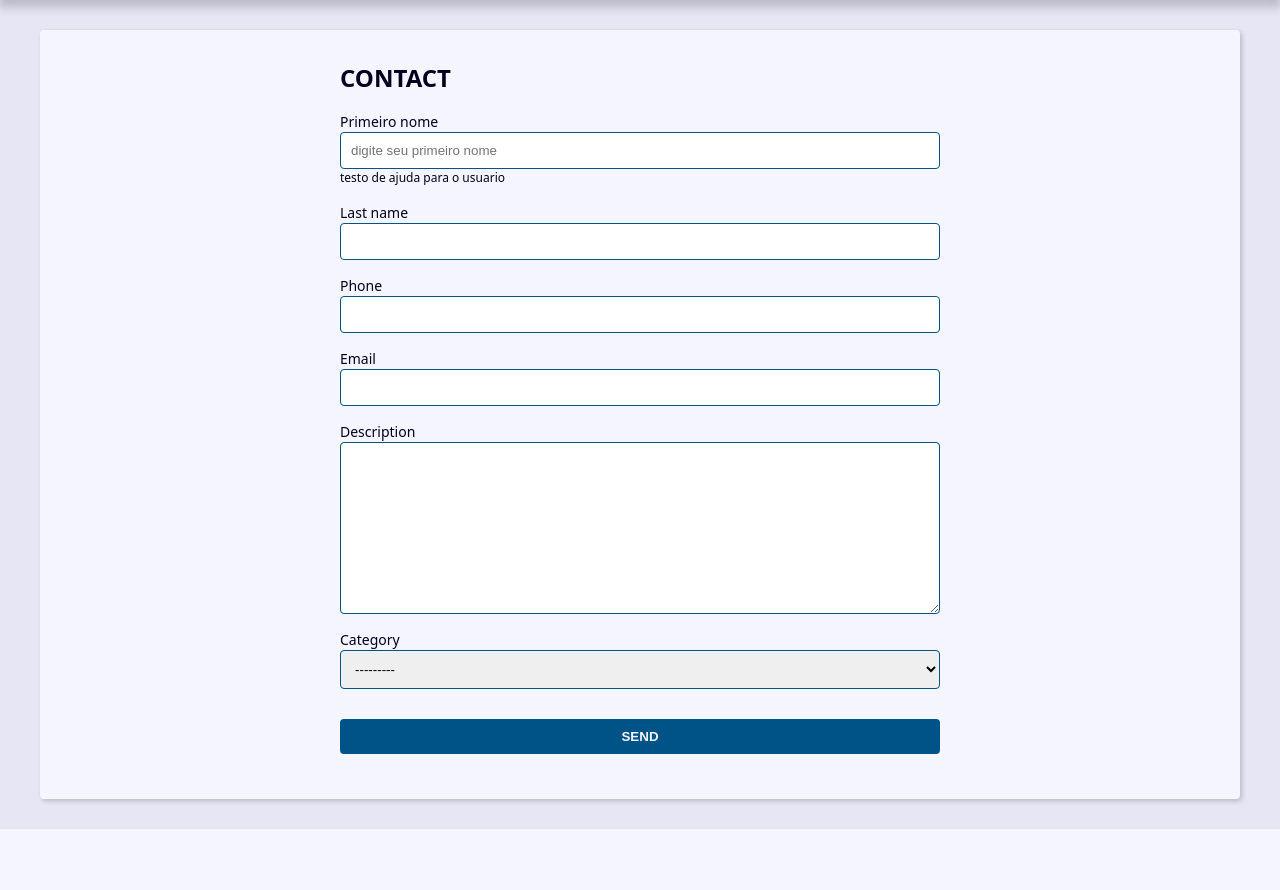
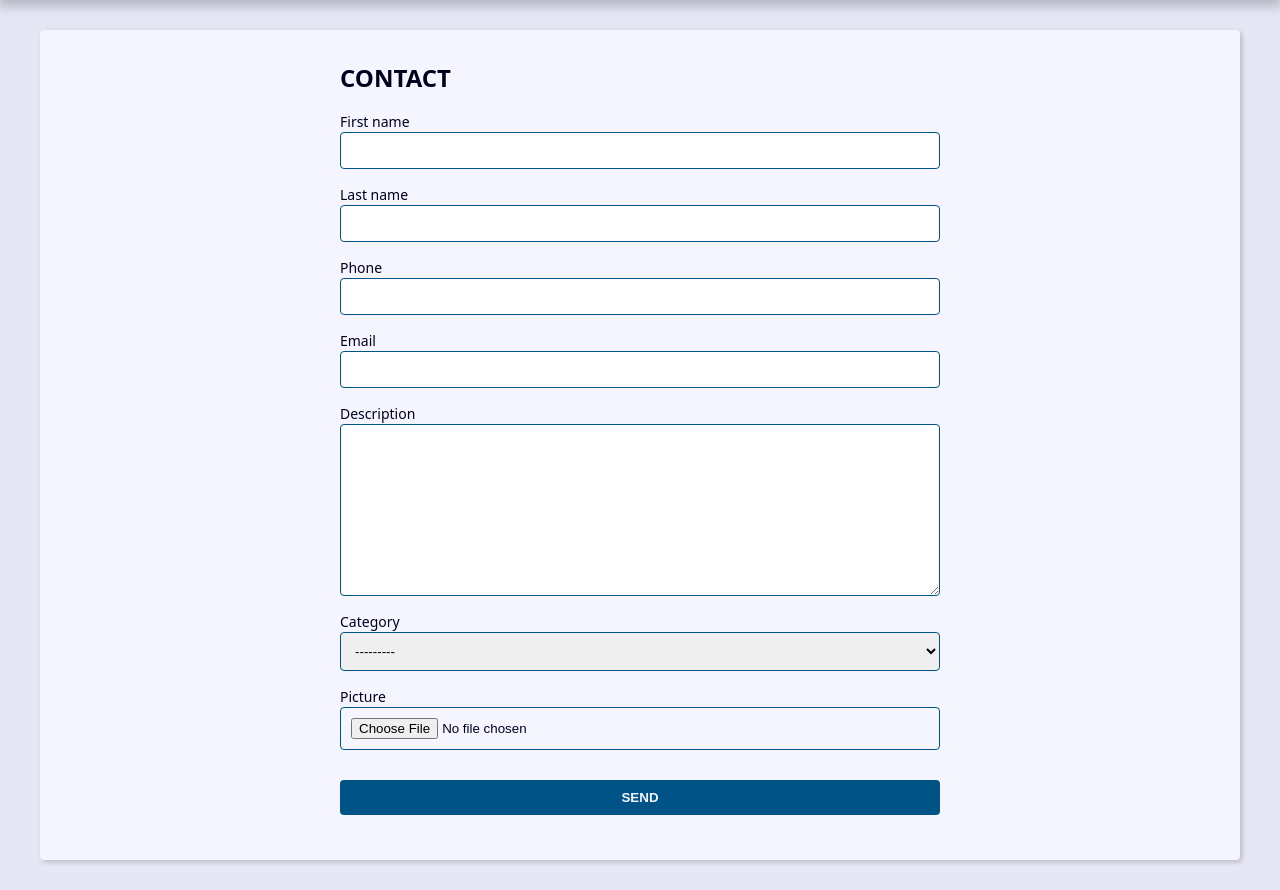
Before and after one commit to Humberto-Matondo/Agenda, a Django app: page /contact/create/ in a window 1280 px wide. Shown: the part 239-1129 px from the top of the page. Before the commit the page ends 1068 px from the top, so only its background shows below. Run offline with Django 4.2, Linux system fonts and the light colour scheme; data that the repository does not hold is empty.

Commit message:
WORKING WITH IMAGEFIELD IN THE TEMPLATE AND FORMS

```diff
--- a/contact/forms.py
+++ b/contact/forms.py
@@ -3,22 +3,19 @@ from django.core.exceptions import ValidationError
 from . import models
 
 class ContactForm(forms.ModelForm):
-    #codigo do widget:
-    first_name = forms.CharField(
-        widget = forms.TextInput(
+    picture = forms.ImageField(
+        widget= forms.FileInput(
             attrs={
-                'placeholder':'digite seu primeiro nome',
+                'accept':'image/*', # Essa linha diz para ceitar qualquer imagem, posso restringir se quiser.
             }
-        ),
-        label= 'Primeiro nome',
-        help_text = 'testo de ajuda para o usuario',
+        )
     )
-
-    def __init__(self, *args, **kwargs):
-        super().__init__(*args, **kwargs)
     class Meta:
         model = models.Contact
-        fields = ('first_name','last_name','phone','email','description','category')
+        fields = (
+            'first_name','last_name','phone','email','description',
+            'category','picture'
+            )
 
     def clean(self):
 
--- a/contact/templates/contact/create.html
+++ b/contact/templates/contact/create.html
@@ -8,6 +8,7 @@
       {% csrf_token %}
 
       <div class="form-content">
+
         {% for field in form %}
           <div class="form-group">
             <label for="{{ field.id_for_label }}">{{ field.label }}</label>
@@ -22,10 +23,17 @@
             {% endif %}
 
           </div>
+
+          {% if field.name == 'picture' and field.value.url%}
+          <div class="form-group">
+                <img src="{{ field.value.url }}" alt="">
+          </div>
+          {% endif %}
+
         {% endfor %}
+
       </div>
 
-      {% comment "" %}O CAMPO ABAIXO E PARA MOSTRAR OS ERROS: {% endcomment %}
       {% if form.non_field_errors %}
         <div class="form-content">
           <div class="form-group">
--- a/contact/views/contact_forms.py
+++ b/contact/views/contact_forms.py
@@ -7,7 +7,7 @@ def create(request):
     form_action = reverse('contact:create')
     if request.method == 'POST':
 
-        form = ContactForm(request.POST)
+        form = ContactForm(request.POST, request.FILES)
 
         context = {
             'form': form,
@@ -42,7 +42,7 @@ def update(request, contact_id):
 
     if request.method == 'POST':
 
-        form = ContactForm(request.POST, instance=contact)
+        form = ContactForm(request.POST,request.FILES,instance=contact)
 
         context = {
             'form': form,
```
Also changed, not shown: contact/templates/contact/contact.html (+12 -6 lines).
